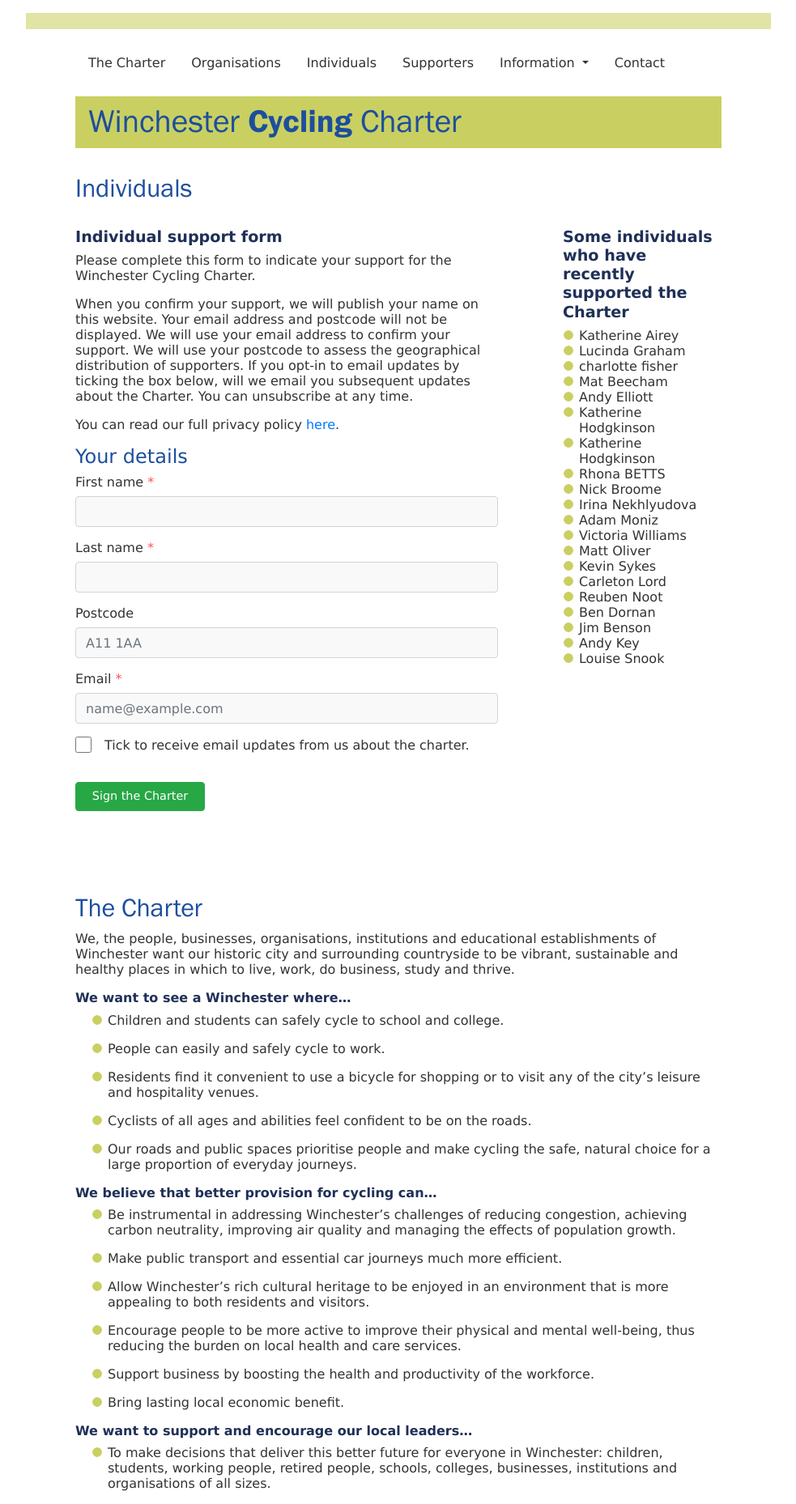
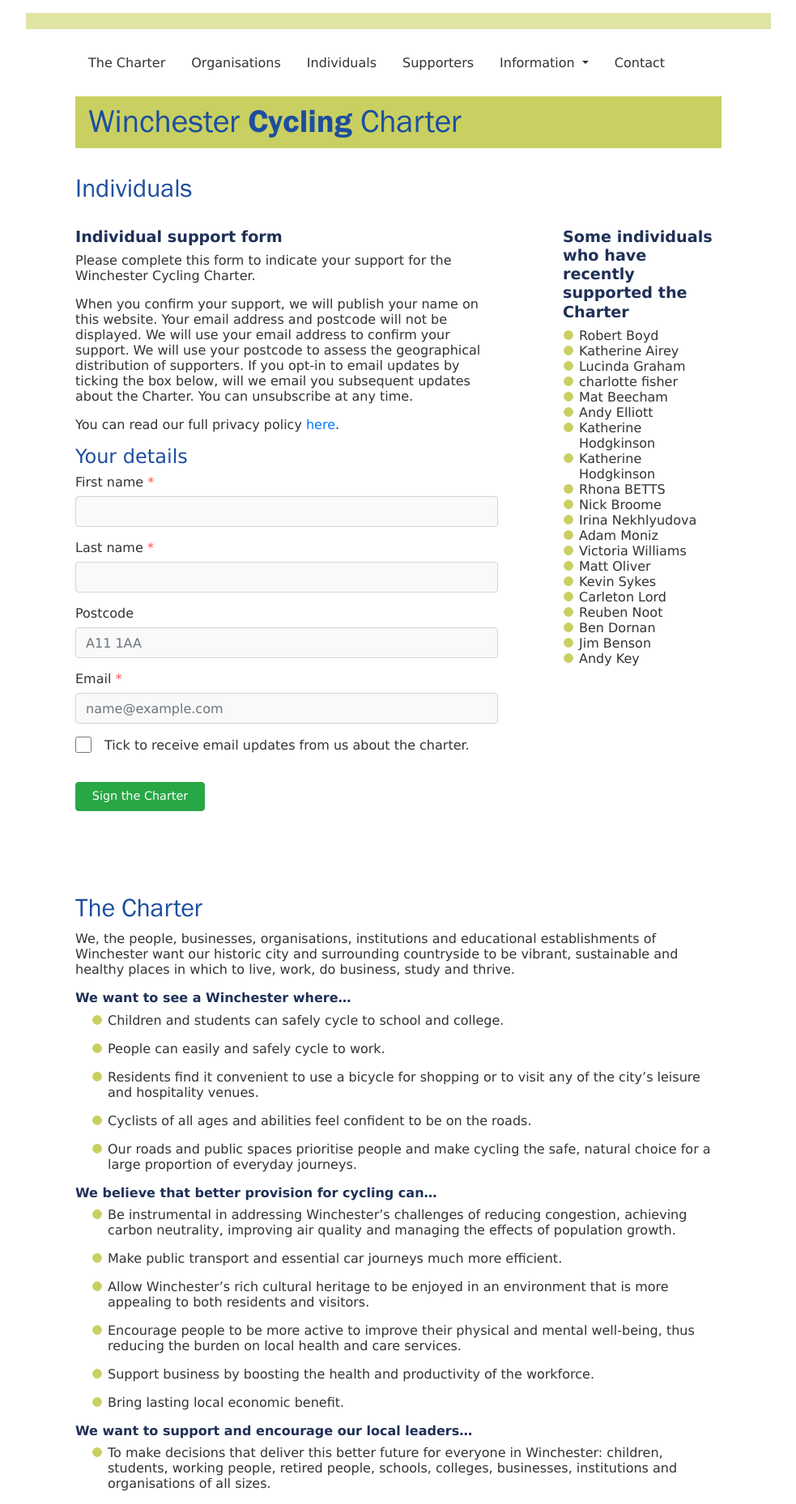
Before and after one commit to winchestercyclingcharter/winchestercyclingcharter.github.io, a Jekyll site: the page built from ind-page.md, in a window 1280 px wide. Shown: the whole page at 81% size, without its empty margins (148-1131 px from the left). Built offline with Jekyll 4.4.1, drawn with Linux system fonts in a browser that asks for light colours; nearby versions of some CDN libraries.

Commit message:
added people

```diff
--- a/_data/people.yml
+++ b/_data/people.yml
@@ -69,3 +69,4 @@ people:
 - { lastname: Graham , firstname: Lucinda , dt: 20210219-191618-137664 }
 - { lastname: Hodgkinson, firstname: Katherine, dt: 20210219-172940-015007 }
 - { lastname: Airey, firstname: Katherine, dt: 20210219-202038-520045 }
+- { lastname: Boyd, firstname: Robert, dt: 20210219-211329-551879 }
```
